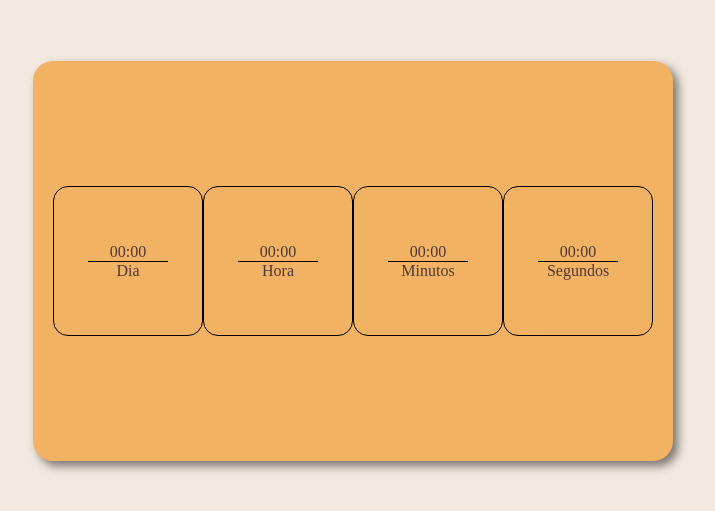
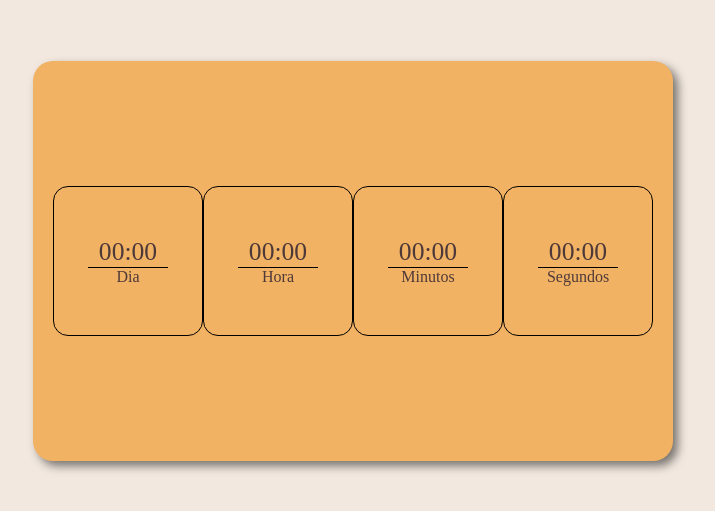
Before and after one commit to AlexJr22/Countdown-Timer, a plain HTML site: page index.html in a window 1280 px wide. Shown: the part 139-650 px from the top of the page, without its empty margins (287-1002 px from the left). Drawn offline with Linux system fonts and the light colour scheme.

Commit message:
adicionando a class=Tempo e estilizando ela

```diff
--- a/css/style.css
+++ b/css/style.css
@@ -62,3 +62,7 @@ body {
   border-top: 1px solid black;
   text-align: center;
 }
+
+.tempo {
+  font-size: 1.6em;
+}
--- a/index.html
+++ b/index.html
@@ -12,22 +12,22 @@
 
   <div id="container">
     <span class="relogio">
-      <span>00:00</span>
+      <span class="tempo">00:00</span>
       <p class="Text">Dia</p>
     </span>
 
     <span class="relogio">
-      <span>00:00</span>
+      <span class="tempo">00:00</span>
       <p class="Text">Hora</p>
     </span>
 
     <span class="relogio">
-      <span>00:00</span>
+      <span class="tempo">00:00</span>
       <p class="Text">Minutos</p>
     </span>
 
     <span class="relogio">
-      <span>00:00</span>
+      <span class="tempo">00:00</span>
       <p class="Text">Segundos</p>
     </span>
   </div>
```
